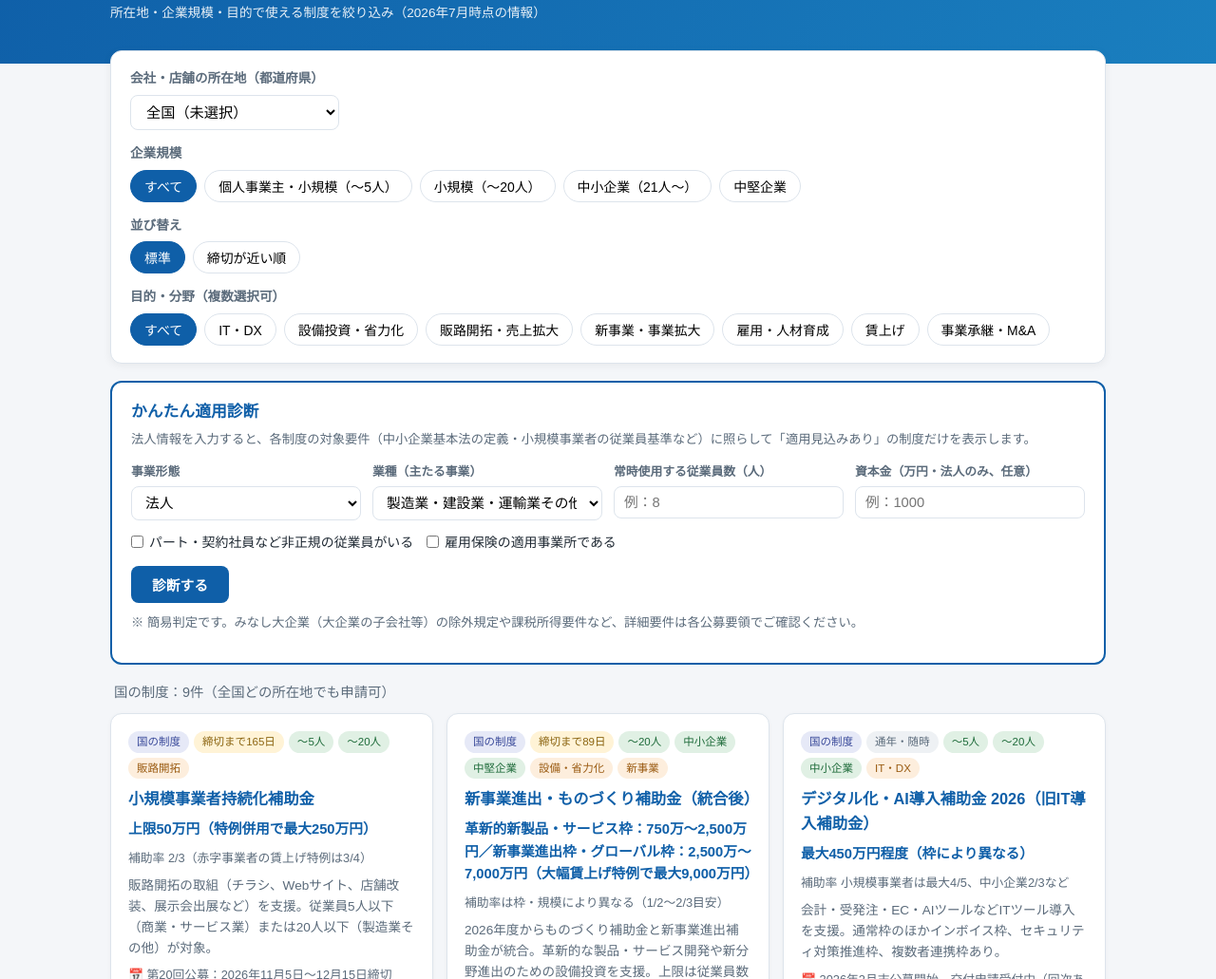
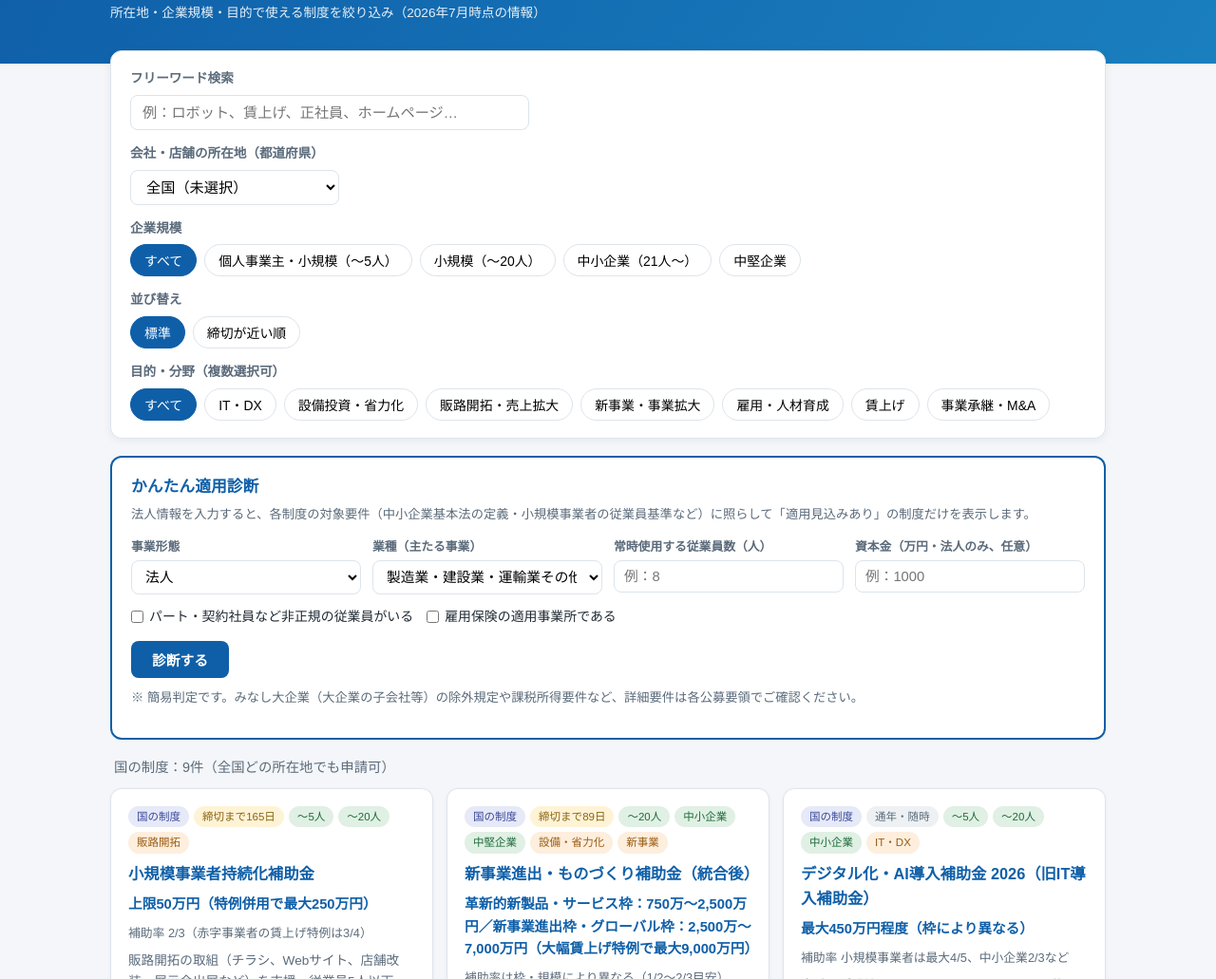
Before and after one commit to OPS-tuehara/hojokin-portal, a plain HTML site: page index.html in a window 1280 px wide. Shown: the part 69-1100 px from the top of the page at 95% size. Drawn offline with Linux system fonts and the light colour scheme.

Commit message:
フリーワード検索機能を追加

```diff
--- a/index.html
+++ b/index.html
@@ -77,6 +77,10 @@
 
 <div class="container">
   <div class="filters">
+    <div class="filter-row">
+      <label class="filter-label">フリーワード検索</label>
+      <input type="search" id="kw" placeholder="例：ロボット、賃上げ、正社員、ホームページ…" style="width:100%;max-width:420px;padding:9px 12px;border:1px solid var(--border);border-radius:8px;font-size:.95rem;">
+    </div>
     <div class="filter-row">
       <label class="filter-label">会社・店舗の所在地（都道府県）</label>
       <select id="pref"></select>
@@ -294,7 +298,7 @@ const PROGRAMS = [
  }
 ];
 
-const state = { pref:"全国（未選択）", size:"all", cats:new Set(["all"]), sort:"default", diag:null };
+const state = { pref:"全国（未選択）", size:"all", cats:new Set(["all"]), sort:"default", diag:null, q:"" };
 
 // ===== 適用診断ロジック =====
 // 中小企業基本法：資本金または従業員数のいずれかを満たせば中小企業
@@ -363,6 +367,10 @@ document.getElementById("sizeChips").addEventListener("click",e=>{
   b.classList.add("active"); state.size=b.dataset.v; render();
 });
 
+document.getElementById("kw").addEventListener("input",e=>{
+  state.q=e.target.value.trim().toLowerCase(); render();
+});
+
 document.getElementById("dRun").addEventListener("click",()=>{
   const empRaw=document.getElementById("dEmp").value;
   if(empRaw===""){ alert("従業員数を入力してください（0人の場合は0）"); return; }
@@ -422,7 +430,9 @@ function render(){
   let list=PROGRAMS.filter(p=>{
     const okSize = state.diag ? true : (state.size==="all" || p.sizes.includes(state.size));
     const okCat = state.cats.has("all") || p.cats.some(c=>state.cats.has(c));
-    if(!(okSize&&okCat)) return false;
+    const hay=(p.name+" "+p.agency+" "+p.amount+" "+p.rate+" "+p.desc+" "+p.schedule+" "+p.cats.map(c=>CAT_LABEL[c]).join(" ")).toLowerCase();
+    const okQ = !state.q || state.q.split(/\s+/).every(w=>hay.includes(w));
+    if(!(okSize&&okCat&&okQ)) return false;
     if(state.diag){
       const r=RULES[p.id](state.diag);
       diagResults[p.id]=r;
```
